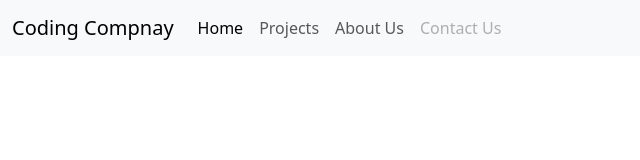
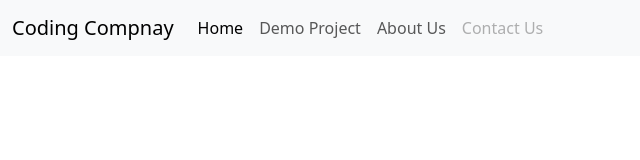
Before and after one commit to salman-laravel/git-testing, a plain HTML site: page index.html in a window 1280 px wide. Shown: the full height of the page, 0-640 px from the left. Drawn offline with nearby package versions, Linux system fonts and the light colour scheme.

Commit message:
Replacing project by demo project

```diff
--- a/index.html
+++ b/index.html
@@ -23,7 +23,7 @@
                         <a class="nav-link active" aria-current="page" href="#">Home</a>
                     </li>
                     <li class="nav-item">
-                        <a class="nav-link" href="#">Projects</a>
+                        <a class="nav-link" href="#">Demo Project</a>
                     </li>
                     <li class="nav-item">
                         <a class="nav-link" href="#">About Us</a>
```
